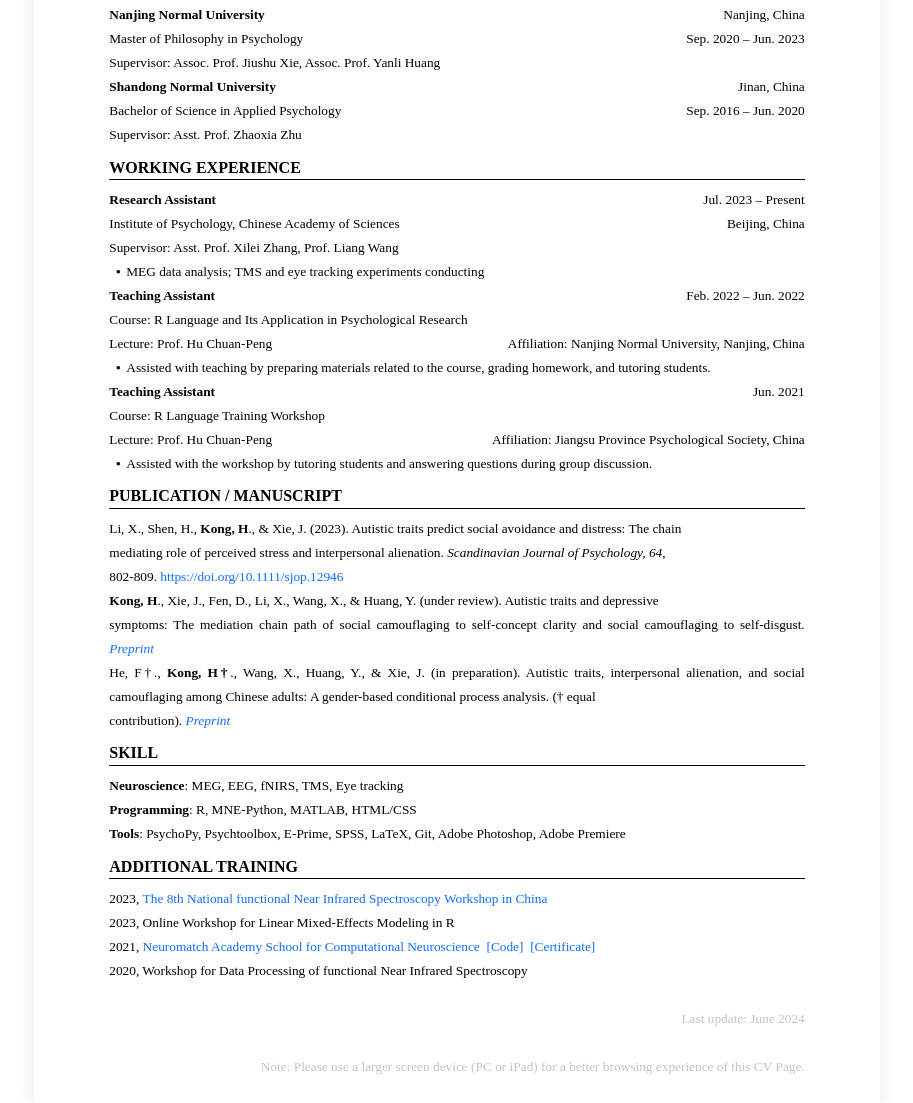
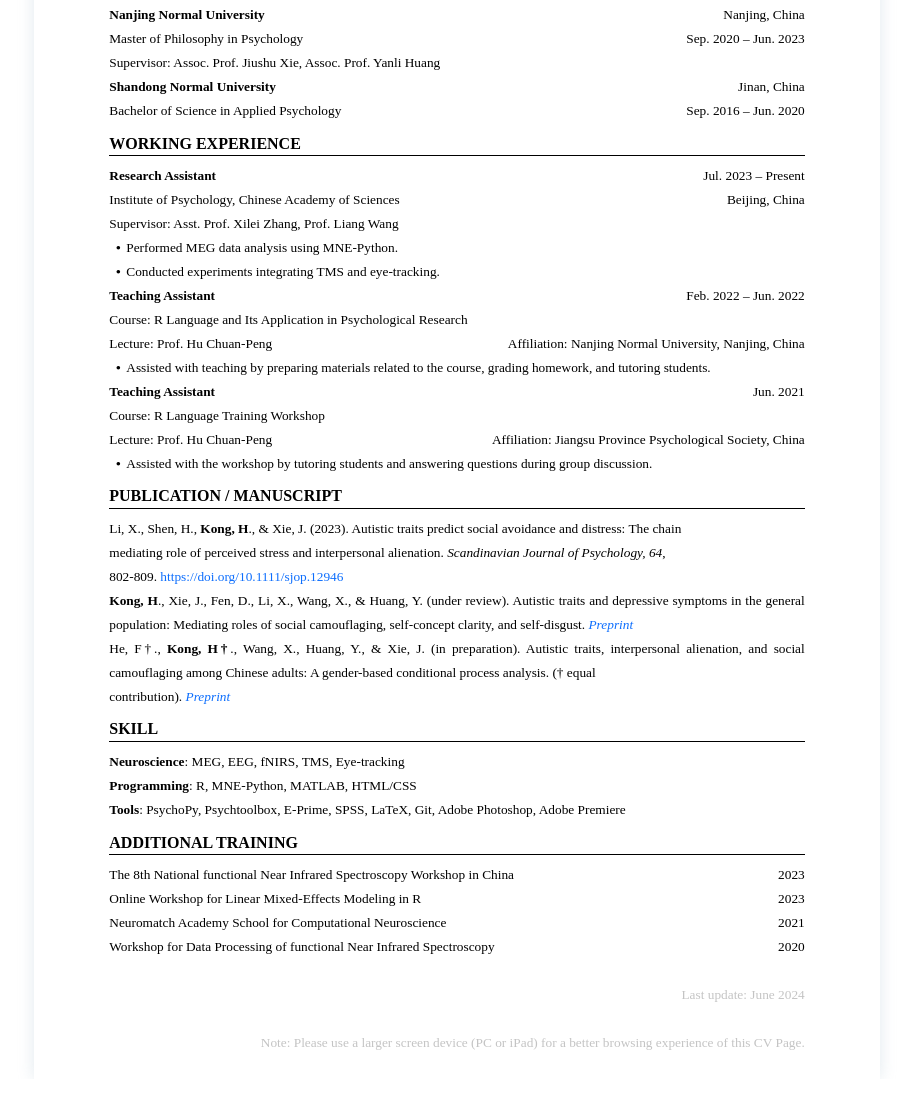
Before and after one commit to HaiyanKong/cv, a plain HTML site: page index.html in a window 1280 px wide. Shown: the part 137-1240 px from the top of the page, without its empty margins (183-1096 px from the left). After the commit the page ends 1216 px from the top, so only its background shows below. Drawn offline with Linux system fonts and the light colour scheme.

Commit message:
Update index.html

```diff
--- a/index.html
+++ b/index.html
@@ -459,18 +459,16 @@ ol ::marker {
 <h3>Nanjing Normal University</h3> <span style="text-align: right">Nanjing, China</span>
 </div>
 <div style="display: flex; justify-content: space-between;">
-<span style="text-align: right">Master of Philosophy in Psychology</span> <span style="text-align: right">Sep. 2020 – Jun. 2023</span>
+<span>Master of Philosophy in Psychology</span> <span style="text-align: right">Sep. 2020 – Jun. 2023</span>
 </div>
 <div style="display: flex; justify-content: space-between;">
 <span>Supervisor: Assoc. Prof. Jiushu Xie, Assoc. Prof. Yanli Huang</span>
-</div><div style="display: flex; justify-content: space-between;">
+</div>
+<div style="display: flex; justify-content: space-between;">
 <h3>Shandong Normal University</h3> <span style="text-align: right">Jinan, China</span>
 </div>
 <div style="display: flex; justify-content: space-between;">
-<span style="text-align: right">Bachelor of Science in Applied Psychology</span> <span style="text-align: right"> Sep. 2016 – Jun. 2020</span>
-</div>
-<div style="display: flex; justify-content: space-between;">
-<span>Supervisor: Asst. Prof. Zhaoxia Zhu</span>
+<span>Bachelor of Science in Applied Psychology</span> <span style="text-align: right"> Sep. 2016 – Jun. 2020</span>
 </div><h2 id='working-experience'><span>WORKING EXPERIENCE</span></h2><div style="display: flex; justify-content: space-between;">
 <h3>Research Assistant</h3> <span style="text-align: right">Jul. 2023 – Present</span>
 </div>
@@ -478,14 +476,15 @@ ol ::marker {
 <span>Institute of Psychology, Chinese Academy of Sciences</span> <span style="text-align: right">Beijing, China</span>
 </div>
 <div><span>Supervisor: Asst. Prof. Xilei Zhang, Prof. Liang Wang</span></div>
-<div><ul><li>MEG data analysis; TMS and eye tracking experiments conducting</li></ul></div><div style="display: flex; justify-content: space-between;">
+<div><ul><li>Performed MEG data analysis using MNE-Python.</li></ul></div>
+<div><ul><li>Conducted experiments integrating TMS and eye-tracking.</li></ul></div><div style="display: flex; justify-content: space-between;">
 <h3>Teaching Assistant</h3> <span style="text-align: right">Feb. 2022 – Jun. 2022</span>
 </div>
 <div style="display: flex; justify-content: space-between;">
 <span>Course: R Language and Its Application in Psychological Research</span>
 </div>
 <div style="display: flex; justify-content: space-between;">
-<span style="text-align: right">Lecture: Prof. Hu Chuan-Peng</span><span style="text-align: right"> Affiliation: Nanjing Normal University, Nanjing, China</span>
+<span>Lecture: Prof. Hu Chuan-Peng</span><span style="text-align: right"> Affiliation: Nanjing Normal University, Nanjing, China</span>
 </div>
 <div><ul><li>Assisted with teaching by preparing materials related to the course, grading homework, and tutoring students.</li></ul></div><div style="display: flex; justify-content: space-between;">
 <h3>Teaching Assistant</h3> <span style="text-align: right">Jun. 2021</span>
@@ -494,20 +493,27 @@ ol ::marker {
 <span>Course: R Language Training Workshop</span>
 </div>
 <div style="display: flex; justify-content: space-between;">
-<span style="text-align: right">Lecture: Prof. Hu Chuan-Peng</span><span style="text-align: right"> Affiliation: Jiangsu Province Psychological Society, China</span>
+<span>Lecture: Prof. Hu Chuan-Peng</span><span style="text-align: right"> Affiliation: Jiangsu Province Psychological Society, China</span>
 </div>
 <div><ul><li>Assisted with the workshop by tutoring students and answering questions during group discussion.</li></ul></div><h2 id='publication--manuscript'><span>PUBLICATION / MANUSCRIPT</span></h2><p><span>Li, X., Shen, H., </span><strong><span>Kong, H</span></strong><span>., &amp; Xie, J. (2023). Autistic traits predict social avoidance and distress: The chain</span>
 <span>mediating role of perceived stress and interpersonal alienation. </span><em><span>Scandinavian Journal of Psychology, 64</span></em><span>,</span>
 <span>802-809. </span><a href='https://doi.org/10.1111/sjop.12946'><span>https://doi.org/10.1111/sjop.12946</span></a>
-<strong><span>Kong, H</span></strong><span>., Xie, J., Fen, D., Li, X., Wang, X., &amp; Huang, Y. (under review). Autistic traits and depressive</span>
-<span>symptoms: The mediation chain path of social camouflaging to self-concept clarity and social camouflaging to self-disgust. </span><a href='https://osf.io/preprints/psyarxiv/drjz9'><em><span>Preprint</span></em></a>
+<strong><span>Kong, H</span></strong><span>., Xie, J., Fen, D., Li, X., Wang, X., &amp; Huang, Y. (under review). Autistic traits and depressive symptoms in the general population: Mediating roles of social camouflaging, self-concept clarity, and self-disgust. </span><a href='https://osf.io/preprints/psyarxiv/drjz9'><em><span>Preprint</span></em></a>
 <span>He, F†., </span><strong><span>Kong, H†</span></strong><span>., Wang, X., Huang, Y., &amp; Xie, J. (in preparation). Autistic traits, interpersonal alienation, and social camouflaging among Chinese adults: A gender-based conditional process analysis. († equal</span>
-<span>contribution). </span><a href='https://papers.ssrn.com/sol3/papers.cfm?abstract_id=4456010'><em><span>Preprint</span></em></a></p><h2 id='skill'><span>SKILL</span></h2><p><strong><span>Neuroscience</span></strong><span>: MEG, EEG, fNIRS, TMS, Eye tracking</span>
+<span>contribution). </span><a href='https://papers.ssrn.com/sol3/papers.cfm?abstract_id=4456010'><em><span>Preprint</span></em></a></p><h2 id='skill'><span>SKILL</span></h2><p><strong><span>Neuroscience</span></strong><span>: MEG, EEG, fNIRS, TMS, Eye-tracking</span>
 <strong><span>Programming</span></strong><span>: R, MNE-Python, MATLAB, HTML/CSS</span>
-<strong><span>Tools</span></strong><span>: PsychoPy, Psychtoolbox, E-Prime, SPSS, LaTeX, Git, Adobe Photoshop, Adobe Premiere</span></p><h2 id='additional-training'><span>ADDITIONAL TRAINING</span></h2><p><span>2023, </span><a href='https://brain.bnu.edu.cn/xshd/hyxx/5adf170d4d934bae8f306fce28fc3819.htm'><span>The 8th National functional Near Infrared Spectroscopy Workshop in China</span></a>
-<span>2023, Online Workshop for Linear Mixed-Effects Modeling in R</span>
-<span>2021, </span><a href='https://academy.neuromatch.io/'><span>Neuromatch Academy School for Computational Neuroscience</span></a><span>  </span><a href='https://github.com/HaiyanKong/proj_NMA2021ComputationalNeuroscience'><span>[Code]</span></a><span>  </span><a href='https://haiyankong.github.io/info/certification_2021NMA_haiyankong.pdf'><span>[Certificate]</span></a>
-<span>2020, Workshop for Data Processing of functional Near Infrared Spectroscopy</span></p><p>&nbsp;</p><div style="display: flex; justify-content: space-between; color: #C4C4C4;">
+<strong><span>Tools</span></strong><span>: PsychoPy, Psychtoolbox, E-Prime, SPSS, LaTeX, Git, Adobe Photoshop, Adobe Premiere</span></p><h2 id='additional-training'><span>ADDITIONAL TRAINING</span></h2><div style="display: flex; justify-content: space-between;">
+<span>The 8th National functional Near Infrared Spectroscopy Workshop in China</span> <span style="text-align: right">2023</span>
+</div>
+<div style="display: flex; justify-content: space-between;">
+<span>Online Workshop for Linear Mixed-Effects Modeling in R</span> <span style="text-align: right">2023</span>
+</div>
+<div style="display: flex; justify-content: space-between;">
+<span>Neuromatch Academy School for Computational Neuroscience</span> <span style="text-align: right">2021</span>
+</div>
+<div style="display: flex; justify-content: space-between;">
+<span>Workshop for Data Processing of functional Near Infrared Spectroscopy</span> <span style="text-align: right">2020</span>
+</div><p>&nbsp;</p><div style="display: flex; justify-content: space-between; color: #C4C4C4;">
     <span></span> <span style="text-align: right;">Last update: June 2024</span>
 </div><p>&nbsp;</p><div style="display: flex; justify-content: space-between; color: #C4C4C4;">
     <span></span> <span style="text-align: right;">Note: Please use a larger screen device (PC or iPad) for a better browsing experience of this CV Page.</span>
```
